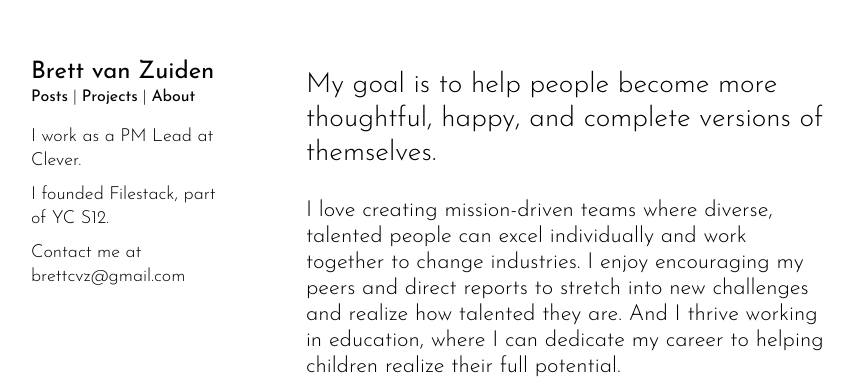
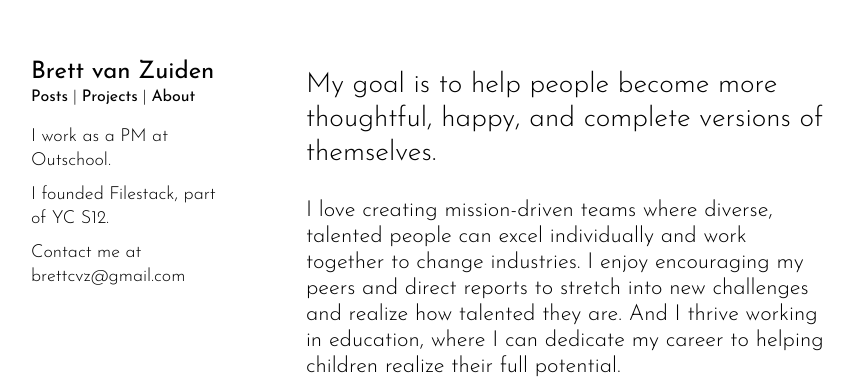
Before and after one commit to brettcvz/brettcvz.com, a Django app: page /about/ in a window 1280 px wide. Shown: the top 381 px of the page, without its empty margins (209-1063 px from the left). Run offline with Django 3.2, Linux system fonts and the light colour scheme.

Commit message:
Updating sidepane with new job

```diff
--- a/templates/splitpane.html
+++ b/templates/splitpane.html
@@ -11,7 +11,7 @@
         </nav>
         {%block sidepane%}
         <ul class="info">
-            <li>I work as a PM Lead at <a href="http://clever.com">Clever</a>.</li>
+            <li>I work as a PM at <a href="https://outschool.com">Outschool</a>.</li>
             <li>I founded <a href="https://filestack.com">Filestack</a>, part of YC S12.</li>
             <li>Contact me at <a href="mailto:brettcvz@gmail.com">brettcvz@gmail.com</a></li>
         </ul>
```
